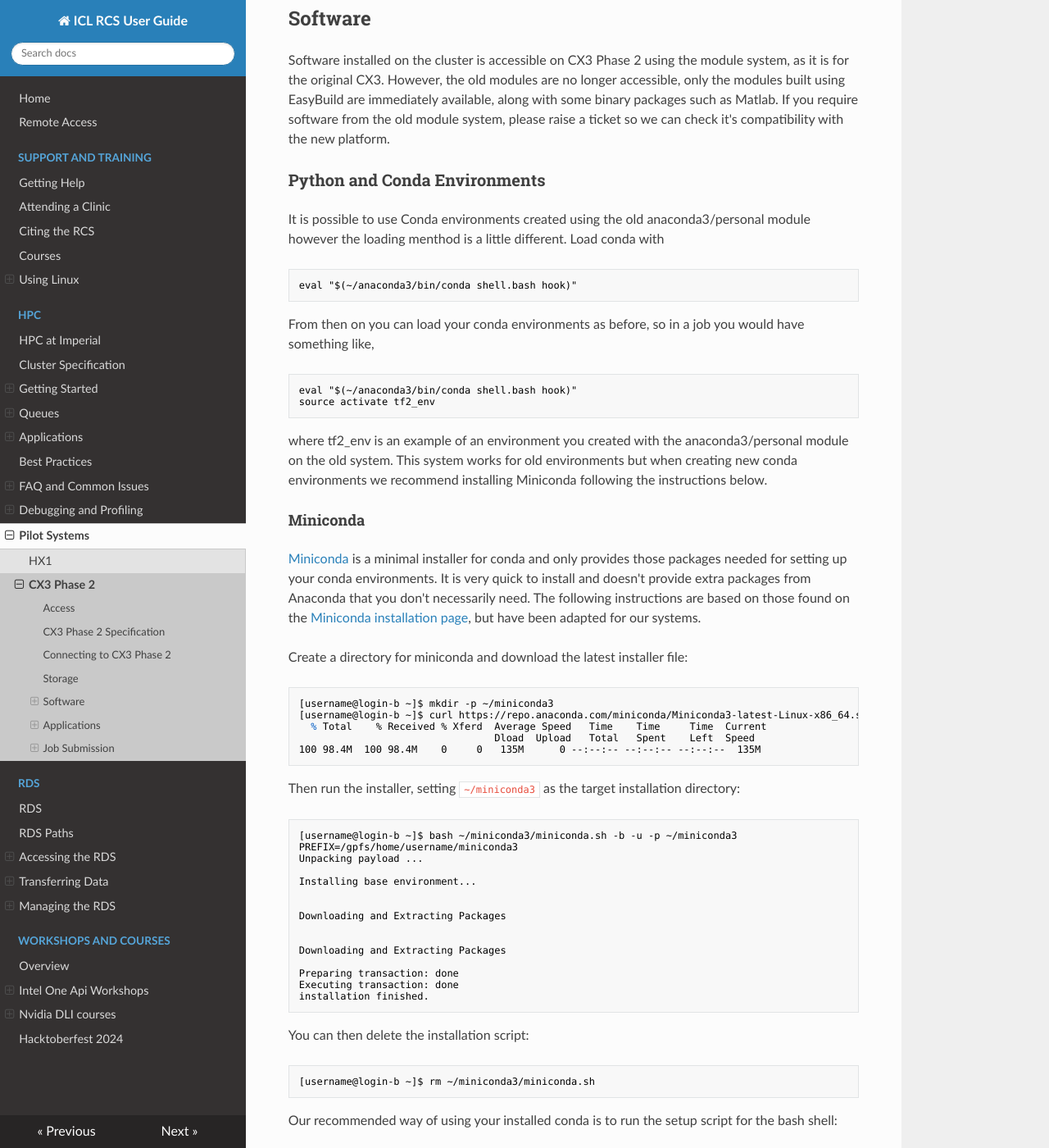
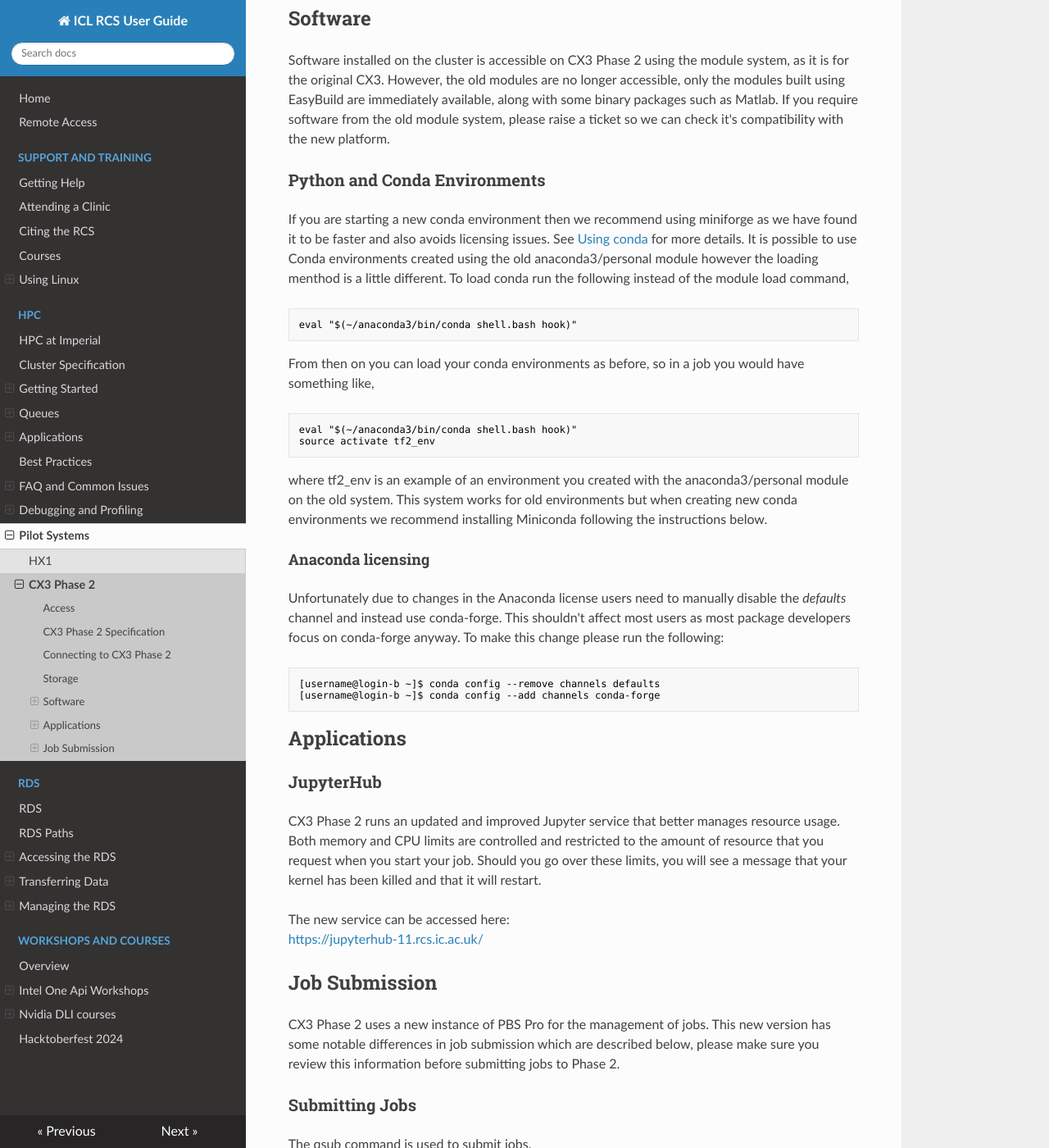
Before and after one commit to ImperialCollegeLondon/icl-rcs-user-guide, an MkDocs documentation site: the page built from docs/hpc/pilot/cx3-phase2.md, in a window 1280 px wide and 1400 px high, scrolled down 1784 px. Shown: the whole window at 82% size. Built offline with MkDocs 1.6.1, drawn with Linux system fonts in a browser that asks for light colours; nearby versions of some CDN libraries; some of the changed text lies outside the part shown.

Commit message:
Update Python and queue limits

````diff
--- a/docs/hpc/pilot/cx3-phase2.md
+++ b/docs/hpc/pilot/cx3-phase2.md
@@ -49,7 +49,7 @@ The RDS is directly connected to the CX3 Phase 2 in the same way as it is for th
 Software installed on the cluster is accessible on CX3 Phase 2 using the module system, as it is for the original CX3. However, the old modules are no longer accessible, only the modules built using EasyBuild are immediately available, along with some binary packages such as Matlab. If you require software from the old module system, please raise a ticket so we can check it's compatibility with the new platform.
 
 ### Python and Conda Environments
-It is possible to use Conda environments created using the old anaconda3/personal module however the loading menthod is a little different. Load conda with
+If you are starting a new conda environment then we recommend using miniforge as we have found it to be faster and also avoids licensing issues. See [Using conda](../applications/guides/conda.md) for more details. It is possible to use Conda environments created using the old anaconda3/personal module however the loading menthod is a little different. To load conda run the following instead of the module load command,
 
 ```console
 eval "$(~/anaconda3/bin/conda shell.bash hook)"
@@ -64,69 +64,13 @@ source activate tf2_env
 
 where tf2_env is an example of an environment you created with the anaconda3/personal module on the old system. This system works for old environments but when creating new conda environments we recommend installing Miniconda following the instructions below.
 
-#### Miniconda
-
-[Miniconda](https://docs.conda.io/en/latest/miniconda.html) is a minimal installer for conda and only provides those packages needed for setting up your conda environments. It is very quick to install and doesn't provide extra packages from Anaconda that you don't necessarily need. The following instructions are based on those found on the [Miniconda installation page](https://docs.conda.io/en/latest/miniconda-install.html), but have been adapted for our systems.
-
-Create a directory for miniconda and download the latest installer file:
-
-```console
-[username@login-b ~]$ mkdir -p ~/miniconda3
-[username@login-b ~]$ curl https://repo.anaconda.com/miniconda/Miniconda3-latest-Linux-x86_64.sh -o ~/miniconda3/miniconda.sh
-  % Total    % Received % Xferd  Average Speed   Time    Time     Time  Current
-                                 Dload  Upload   Total   Spent    Left  Speed
-100 98.4M  100 98.4M    0     0   135M      0 --:--:-- --:--:-- --:--:--  135M
-```
-
-Then run the installer, setting `~/miniconda3` as the target installation directory:
-
-```console
-[username@login-b ~]$ bash ~/miniconda3/miniconda.sh -b -u -p ~/miniconda3
-PREFIX=/gpfs/home/username/miniconda3
-Unpacking payload ...
-
-Installing base environment...
-
-
-Downloading and Extracting Packages
-
-
-Downloading and Extracting Packages
-
-Preparing transaction: done
-Executing transaction: done
-installation finished.
-```
-You can then delete the installation script:
-
-```console
-[username@login-b ~]$ rm ~/miniconda3/miniconda.sh
-```
-
-Our recommended way of using your installed conda is to run the setup script for the bash shell:
-
-```console
-[username@login-b ~]$ eval "$(~/miniconda3/bin/conda shell.bash hook)"
-(base) [username@login-b ~]$ conda env list
-# conda environments:
-#
-base                     /rds/general/user/username/home/miniconda3
-```
-
+#### Anaconda licensing
 Unfortunately due to changes in the Anaconda license users need to manually disable the *defaults* channel and instead use conda-forge. This shouldn't affect most users as most package developers focus on conda-forge anyway. To make this change please run the following:
 
 ```console
 [username@login-b ~]$ conda config --remove channels defaults
 [username@login-b ~]$ conda config --add channels conda-forge
 ```
-
-If you are not using the base environment, we recommending you disable automatically loading this.
-
-```console
-(base) [username@login-b ~]$ conda config --set auto_activate_base false
-```
-
-Now whenever you load conda using the eval command only the conda commands will be loaded, Python won't change until you "source activate" the environment you need for your workflow.
 
 ## Applications
 ### JupyterHub
@@ -232,15 +176,6 @@ You should not request an interactive job longer than 8 hours, and should make s
 This could be allocated to either an Intel Icelake or and AMD Rome compute node.
 
 #### Whole Node Jobs
-##### 64 cores 400GB RAM on Intel Icelake
-
-This would allocate a whole node of an Intel Icelake compute node.
-
-```bash
-#!/bin/bash
-#PBS -l select=1:ncpus=64:mem=400gb:cpu_type=icelake
-#PBS -l walltime=00:01:00
-```
 
 ##### 128 cores 900GB RAM on AMD Rome
 
@@ -249,6 +184,16 @@ This would allocate a whole node of an AMD Rome compute node.
 ```bash
 #!/bin/bash
 #PBS -l select=1:ncpus=128:mem=900gb:cpu_type=rome
+#PBS -l walltime=00:01:00
+```
+
+##### 64 cores 400GB RAM on Intel Icelake
+
+This would allocate a whole node of an Intel Icelake compute node.
+
+```bash
+#!/bin/bash
+#PBS -l select=1:ncpus=64:mem=400gb:cpu_type=icelake
 #PBS -l walltime=00:01:00
 ```
 
````
Also changed, not shown: other parts of docs/hpc/pilot/cx3-phase2.md (+4 -4 lines).
